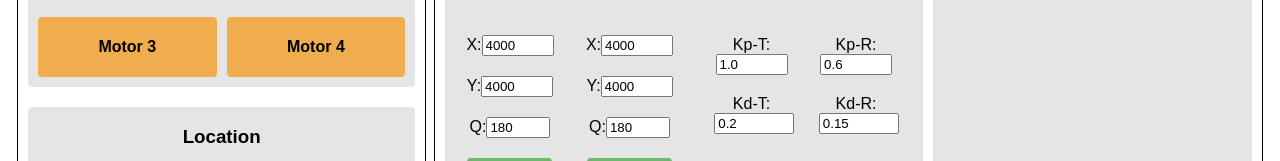
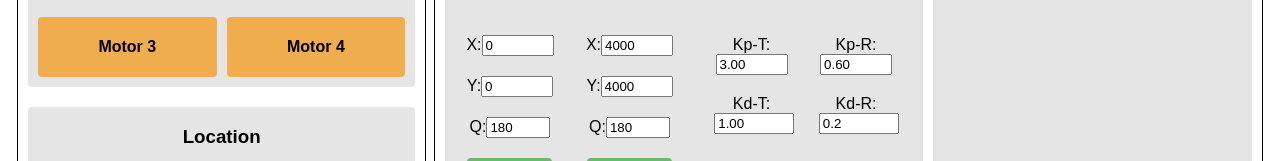
Before and after one commit to ethanmusser/meam510-gta, a plain HTML site: page esp32-slave/index.html in a window 1280 px wide. Shown: the part 441-602 px from the top of the page. Drawn offline with Linux system fonts and the light colour scheme; no server answers.

Commit message:
Updates web interface

```diff
--- a/esp32-slave/index.html
+++ b/esp32-slave/index.html
@@ -214,15 +214,15 @@
                                 <div class="btn_div" style="width: 25%;">
                                     <div class="row">
                                         <label for="x_offset_input">X:</label>
-                                        <input type="number" class="field info" id="x_offset_input" min="0" max="9999" value="4000">
+                                        <input type="number" class="field info" id="x_offset_input" step="10" min="0" max="9999" value="0">
                                     </div>
                                     <div class="row">
                                         <label for="y_offset_input">Y:</label>
-                                        <input type="number" class="field info" id="y_offset_input" min="0" max="9999" value="4000">
+                                        <input type="number" class="field info" id="y_offset_input" step="10" min="0" max="9999" value="0">
                                     </div>
                                     <div class="row">
                                         <label for="q_offset_input">Q:</label>
-                                        <input type="number" class="field info" id="q_offset_input" min="0" max="360" value="180">
+                                        <input type="number" class="field info" id="q_offset_input" step="10" min="0" max="360" value="180">
                                     </div>
                                     <div class="row">
                                         <div class="btn_div" style="width: 50%;">
@@ -233,15 +233,15 @@
                                 <div class="btn_div" style="width: 25%;">
                                     <div class="row">
                                         <label for="x_pos_input">X:</label>
-                                        <input type="number" class="field info" id="x_pos_input" min="0" max="9999" value="4000">
+                                        <input type="number" class="field info" id="x_pos_input" step="10" min="0" max="9999" value="4000">
                                     </div>
                                     <div class="row">
                                         <label for="y_pos_input">Y:</label>
-                                        <input type="number" class="field info" id="y_pos_input" min="0" max="9999" value="4000">
+                                        <input type="number" class="field info" id="y_pos_input" step="10" min="0" max="9999" value="4000">
                                     </div>
                                     <div class="row">
                                         <label for="q_pos_input">Q:</label>
-                                        <input type="number" class="field info" id="q_pos_input" min="0" max="360" value="180">
+                                        <input type="number" class="field info" id="q_pos_input" step="10" min="0" max="360" value="180">
                                     </div>
                                     <div class="row">
                                         <div class="btn_div" style="width: 50%;">
@@ -253,21 +253,21 @@
                                     <div class="btn_div" style="width: 50%;">
                                         <div class="row">
                                             <label for="p_gain_input">Kp-T:</label>
-                                            <input type="number" class="field info" id="p_trans_gain_input" step="0.01" min="0" max="9.99" value="1.0">
+                                            <input type="number" class="field info" id="p_trans_gain_input" step="0.01" min="0" max="9.99" value="3.00">
                                         </div>
                                         <div class="row">
                                             <label for="d_gain_input">Kd-T:</label>
-                                            <input type="number" class="field info" id="d_trans_gain_input" step="0.01" min="0" max="10" value="0.2">
+                                            <input type="number" class="field info" id="d_trans_gain_input" step="0.01" min="0" max="10" value="1.00">
                                         </div>
                                     </div>
                                     <div class="btn_div" style="width: 50%;">
                                         <div class="row">
                                             <label for="p_gain_input">Kp-R:</label>
-                                            <input type="number" class="field info" id="p_rot_gain_input" step="0.01" min="0" max="9.99" value="0.6">
+                                            <input type="number" class="field info" id="p_rot_gain_input" step="0.01" min="0" max="9.99" value="0.60">
                                         </div>
                                         <div class="row">
                                             <label for="d_gain_input">Kd-R:</label>
-                                            <input type="number" class="field info" id="d_rot_gain_input" step="0.01" min="0" max="10" value="0.15">
+                                            <input type="number" class="field info" id="d_rot_gain_input" step="0.01" min="0" max="10" value="0.2">
                                         </div>
                                     </div>
                                     <div class="row">
```
Also changed, not shown: 2 other files.
